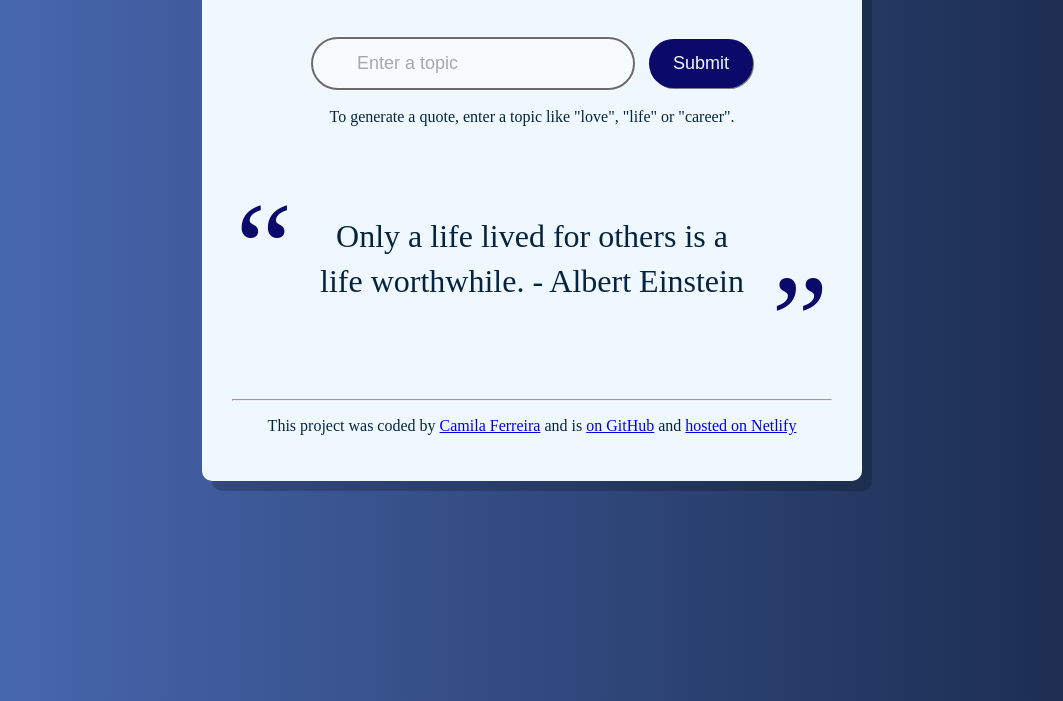
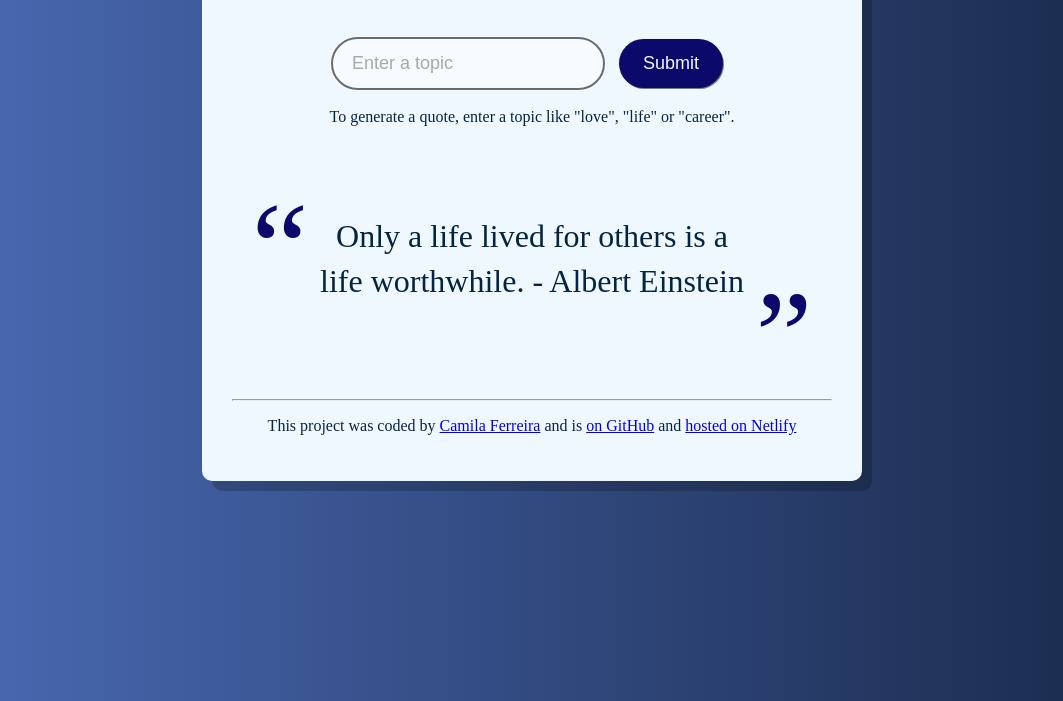
Before and after one commit to camilapferreira/quotes-AI-generator, a plain HTML site: page index.html in a window 1280 px wide. Shown: the part 99-800 px from the top of the page, without its empty margins (108-1171 px from the left). Drawn offline with nearby package versions, Linux system fonts and the light colour scheme.

Commit message:
js adjusts

```diff
--- a/src/style.css
+++ b/src/style.css
@@ -18,12 +18,11 @@ form {
 
 .formInput {
   font-size: 18px;
-  padding: 15px 45px;
+  padding: 15px 20px;
   background-color: #fdfefe;
   border: 1.5px solid rgba(39, 33, 66, 0.5);
   border-radius: 45px;
   opacity: 0.6;
-  margin-left: 10px;
 }
 
 .submit-button {
@@ -67,8 +66,8 @@ blockquote:after {
   position: absolute;
   color: #0b096a;
   font-size: 8rem;
-  width: 4rem;
-  height: 4rem;
+  width: 6rem;
+  height: 3rem;
 }
 
 blockquote:before {
```
